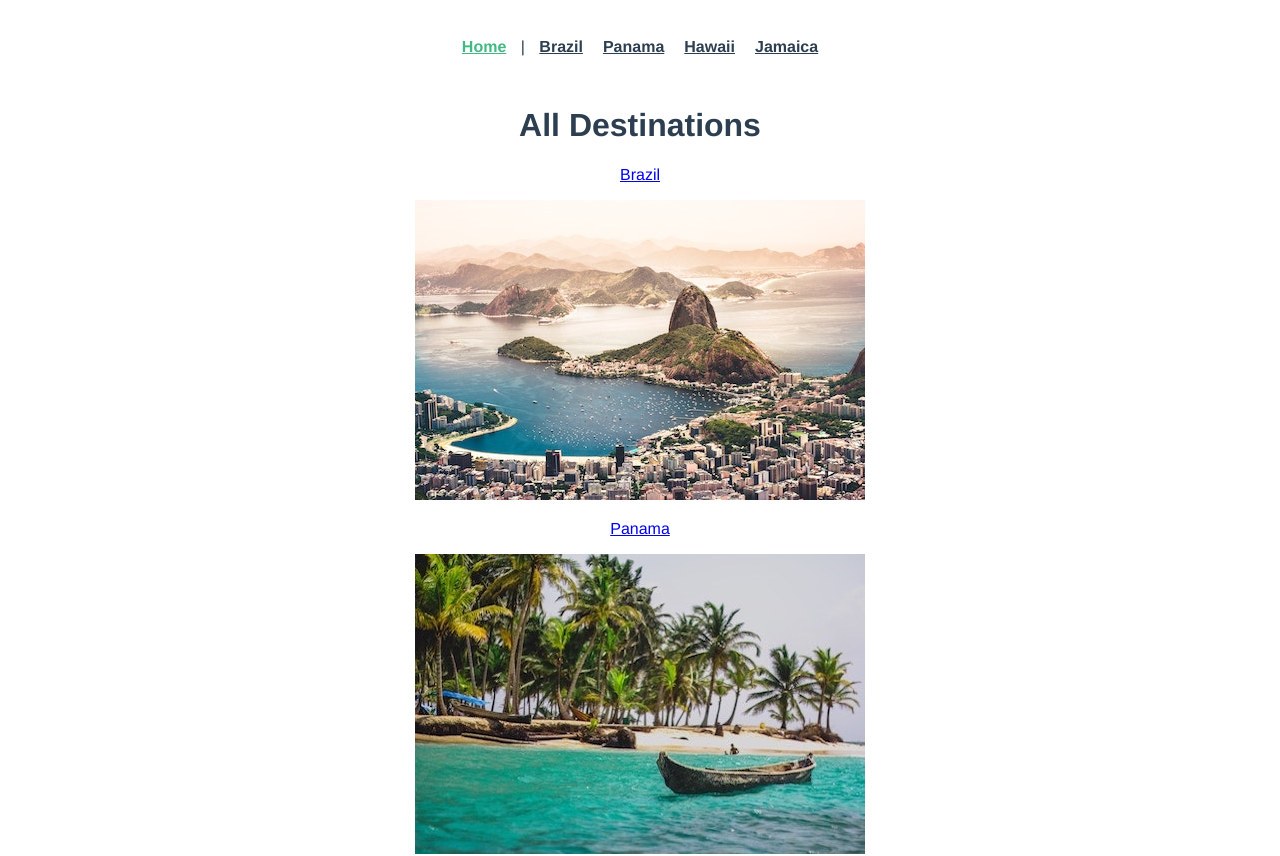
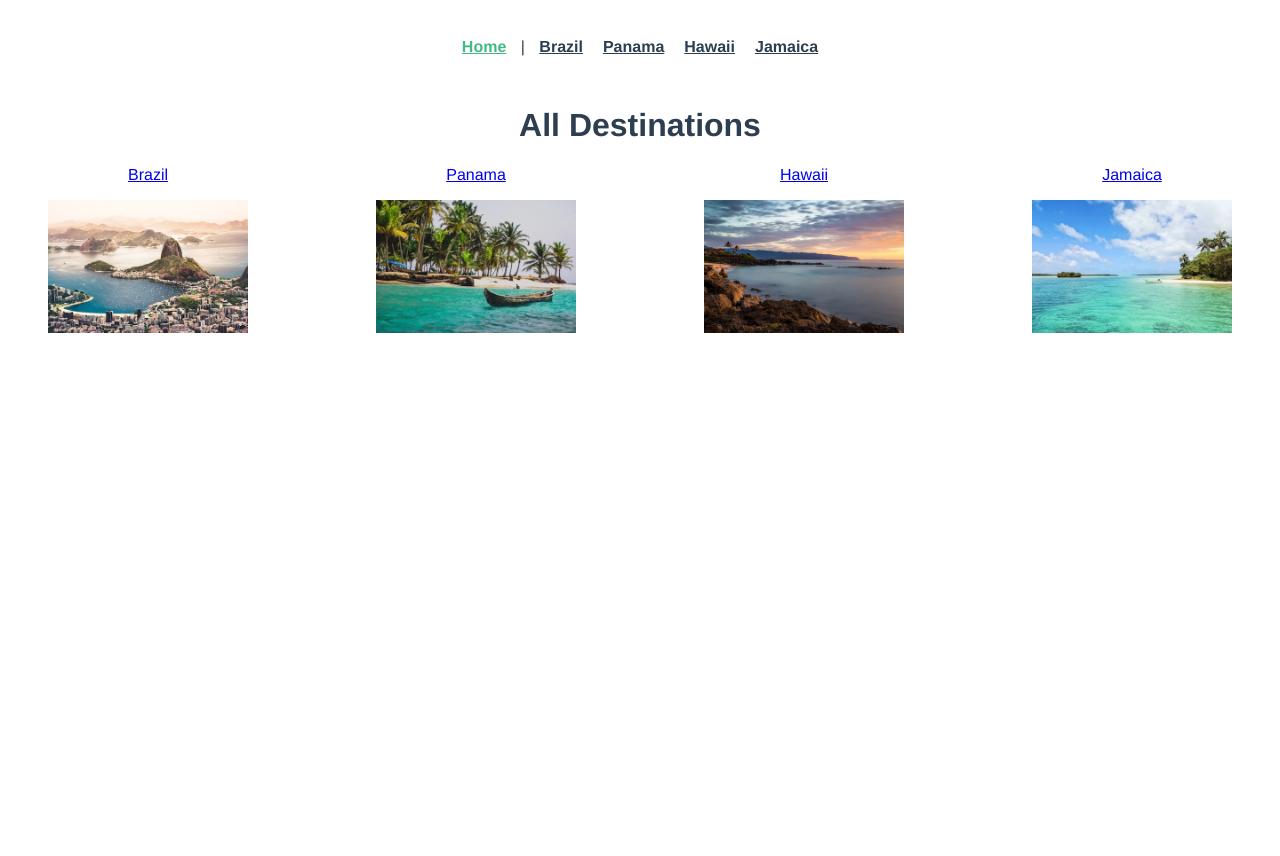
Before and after one commit to echo127/Vue-travel-app, a Vue app: page / in a window 1280 px wide. Shown: the top 856 px of the page. After the commit the page ends 800 px from the top, so only its background shows below. Built offline with nearby package versions, Linux system fonts and the light colour scheme.

Commit message:
add some styles

```diff
--- a/src/views/Home.vue
+++ b/src/views/Home.vue
@@ -42,4 +42,13 @@ export default {
   max-width: 1400px;
   margin: 0 auto;
 }
+
+img {
+  max-width: 200px;
+}
+
+.destinations {
+  display: flex;
+  justify-content: space-between;
+}
 </style>
```
